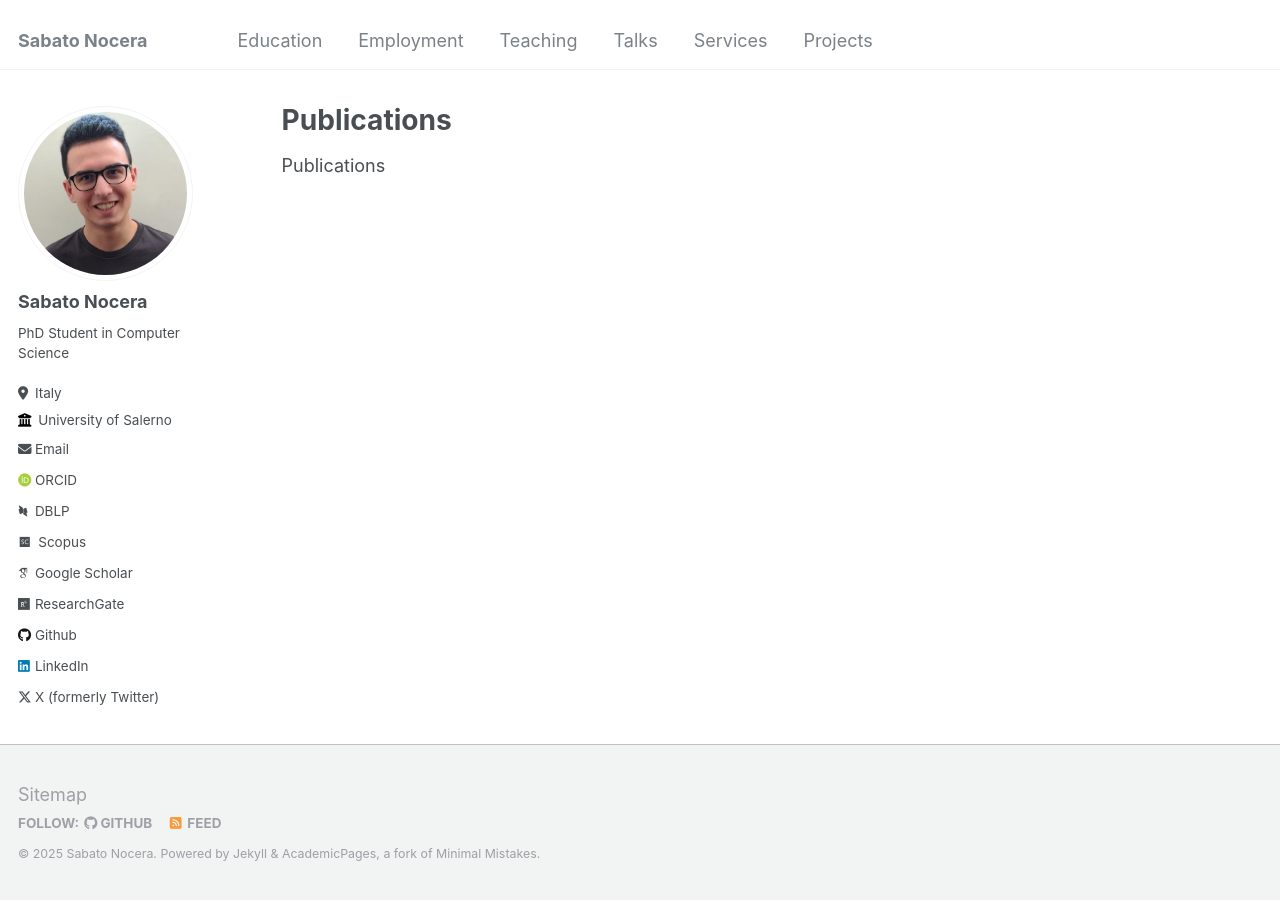
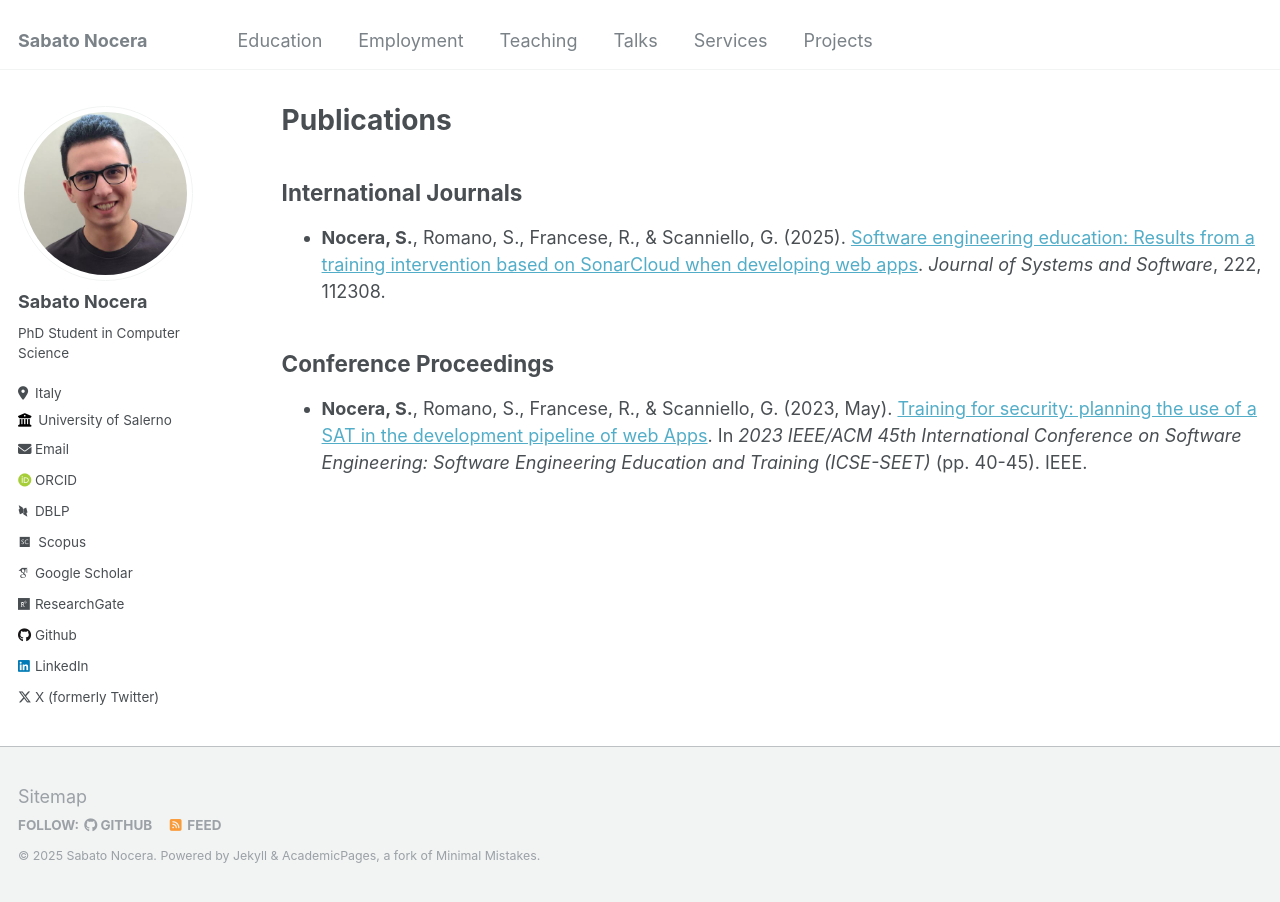
Before and after one commit to sabato-nocera/sabato-nocera.github.io, a Jekyll site: the page built from _pages/publications.md, in a window 1280 px wide. Built offline with Jekyll 4.4.1, drawn with Linux system fonts in a browser that asks for light colours; some web fonts are replaced.

Commit message:
Update publications.md

```diff
--- a/_pages/publications.md
+++ b/_pages/publications.md
@@ -5,4 +5,10 @@ permalink: /publications/
 author_profile: true
 ---
 
-Publications
+## International Journals
+
+-  **Nocera, S.**, Romano, S., Francese, R., & Scanniello, G. (2025). [Software engineering education: Results from a training intervention based on SonarCloud when developing web apps](https://doi.org/10.1016/j.jss.2024.112308). _Journal of Systems and Software_, 222, 112308.
+
+## Conference Proceedings
+
+- **Nocera, S.**, Romano, S., Francese, R., & Scanniello, G. (2023, May). [Training for security: planning the use of a SAT in the development pipeline of web Apps](https://doi.org/10.1109/ICSE-SEET58685.2023.00010). In _2023 IEEE/ACM 45th International Conference on Software Engineering: Software Engineering Education and Training (ICSE-SEET)_ (pp. 40-45). IEEE.
```
